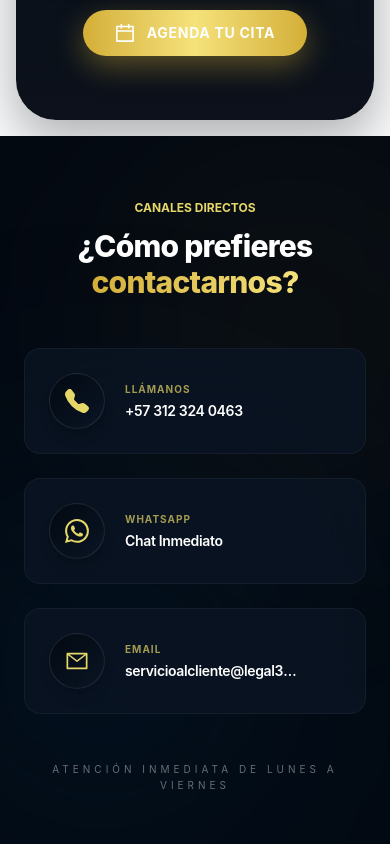
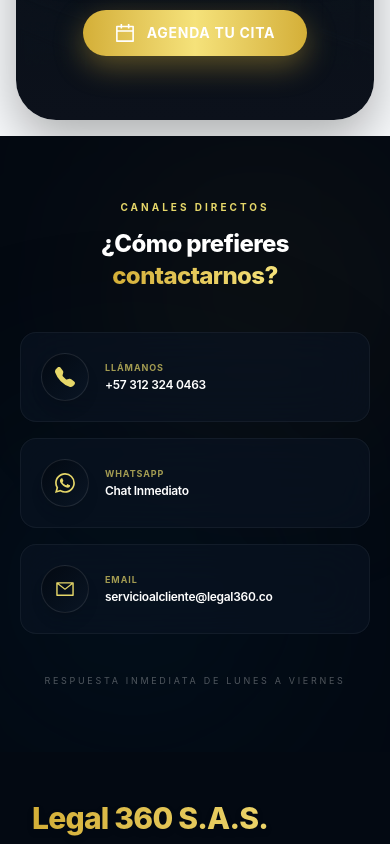
Before and after one commit to sazaba/legal360, a React (Vite) app: page / in a window 390 px wide. Shown: the part 6360-7204 px from the top of the page. Built offline with nearby package versions, Linux system fonts and the light colour scheme; no server answers.

Commit message:
planes upgrade21

```diff
--- a/src/components/ContactoAccesos.jsx
+++ b/src/components/ContactoAccesos.jsx
@@ -21,13 +21,13 @@
         hidden: { opacity: 0 },
         visible: {
             opacity: 1,
-            transition: { staggerChildren: 0.2 }
+            transition: { staggerChildren: 0.15 }
         }
     };
 
     const itemVariants = {
         hidden: { y: 20, opacity: 0 },
-        visible: { y: 0, opacity: 1 }
+        visible: { y: 0, opacity: 1, transition: { duration: 0.5, ease: "easeOut" } }
     };
 
     const contactItems = [
@@ -55,23 +55,23 @@
     ];
 
     return (
-        <section className="relative w-full bg-[#030912] py-16 px-6 lg:px-20 overflow-hidden isolate">
+        <section className="relative w-full bg-[#030912] py-16 px-5 lg:px-20 overflow-hidden isolate">
 
-            {/* Elementos decorativos de fondo (Luces sutiles) */}
-            <div className="absolute top-0 left-1/4 w-96 h-96 bg-[#d4af37]/5 blur-[120px] rounded-full pointer-events-none" />
-            <div className="absolute bottom-0 right-1/4 w-96 h-96 bg-[#001e33]/40 blur-[120px] rounded-full pointer-events-none" />
+            {/* Luces de fondo optimizadas (Gradientes simples > Filtros complejos para Safari) */}
+            <div className="absolute top-0 left-1/4 w-80 h-80 bg-[#d4af37]/5 blur-[100px] rounded-full pointer-events-none" />
+            <div className="absolute bottom-0 right-1/4 w-80 h-80 bg-[#001e33]/30 blur-[100px] rounded-full pointer-events-none" />
 
             <div className="max-w-6xl mx-auto relative z-10">
 
-                <div className="flex flex-col items-center mb-12">
+                <div className="flex flex-col items-center mb-10">
                     <motion.span
-                        initial={{ opacity: 0, tracking: "0.1em" }}
-                        whileInView={{ opacity: 1, tracking: "0.3em" }}
-                        className="text-[#e6d769] text-xs font-bold uppercase mb-3 font-montserrat"
+                        initial={{ opacity: 0, letterSpacing: "0.1em" }}
+                        whileInView={{ opacity: 1, letterSpacing: "0.3em" }}
+                        className="text-[#e6d769] text-[10px] sm:text-xs font-bold uppercase mb-3 font-montserrat"
                     >
                         Canales Directos
                     </motion.span>
-                    <h2 className="text-3xl md:text-4xl font-extrabold text-white font-montserrat text-center tracking-tight">
+                    <h2 className="text-2xl sm:text-3xl md:text-4xl font-extrabold text-white font-montserrat text-center tracking-tight px-4">
                         ¿Cómo prefieres <span className="text-transparent bg-clip-text bg-gradient-to-r from-[#d4af37] to-[#f5e27a]">contactarnos?</span>
                     </h2>
                 </div>
@@ -80,55 +80,57 @@
                     variants={containerVariants}
                     initial="hidden"
                     whileInView="visible"
-                    viewport={{ once: true }}
-                    className="grid grid-cols-1 md:grid-cols-3 gap-6"
+                    viewport={{ once: true, margin: "-50px" }}
+                    className="grid grid-cols-1 md:grid-cols-3 gap-4 sm:gap-6"
                 >
                     {contactItems.map((item) => (
                         <motion.div
                             key={item.id}
                             variants={itemVariants}
-                            whileHover={{ y: -8 }}
+                            whileTap={{ scale: 0.97 }}
                             onClick={item.action}
                             className="group relative cursor-pointer"
+                            style={{ WebkitTapHighlightColor: 'transparent' }}
                         >
-                            {/* Borde con Gradiente Animado */}
-                            <div className="absolute -inset-[1px] bg-gradient-to-r from-[#d4af37]/20 via-[#f5e27a]/40 to-[#d4af37]/20 rounded-2xl opacity-0 group-hover:opacity-100 blur-sm transition-opacity duration-500" />
+                            {/* Borde Neón */}
+                            <div className="absolute -inset-[1px] bg-gradient-to-r from-[#d4af37]/10 via-[#f5e27a]/30 to-[#d4af37]/10 rounded-2xl opacity-0 group-hover:opacity-100 transition-opacity duration-500 blur-[2px]" />
 
-                            {/* Cuerpo de la tarjeta */}
-                            <div className="relative bg-[#0a1524]/80 backdrop-blur-xl border border-white/5 p-6 rounded-2xl flex items-center gap-5 transition-all duration-300 group-hover:border-[#e6d769]/30 group-hover:bg-[#0c1c30]">
+                            {/* Cuerpo de la tarjeta - Glassmorphism optimizado para iOS */}
+                            <div className="relative bg-[#0a1524]/60 backdrop-blur-xl border border-white/5 p-5 sm:p-6 rounded-2xl flex items-center gap-4 transition-all duration-300 group-hover:bg-[#0c1c30]/80"
+                                 style={{ WebkitBackdropFilter: 'blur(20px)' }}>
 
-                                {/* Icono Circular con Pulso */}
-                                <div className="relative flex-shrink-0 w-14 h-14 bg-gradient-to-br from-[#030912] to-[#0a1524] rounded-full flex items-center justify-center border border-white/10 text-[#e6d769] text-2xl transition-transform duration-500 group-hover:scale-110 group-hover:border-[#e6d769]/50 shadow-lg">
+                                {/* Icono */}
+                                <div className="relative flex-shrink-0 w-12 h-12 sm:w-14 sm:h-14 bg-gradient-to-br from-[#030912] to-[#0a1524] rounded-full flex items-center justify-center border border-white/10 text-[#e6d769] text-xl sm:text-2xl transition-transform duration-500 group-hover:scale-110 shadow-lg transform-gpu">
                                     {item.icon}
-                                    {/* Anillo de pulso */}
-                                    <div className="absolute inset-0 rounded-full border border-[#e6d769]/30 animate-ping opacity-0 group-hover:opacity-100" />
+                                    {/* Pulso animado solo en dispositivos con hover (PC) */}
+                                    <div className="absolute inset-0 rounded-full border border-[#e6d769]/30 animate-ping opacity-0 group-hover:opacity-100 hidden md:block" />
                                 </div>
 
-                                <div className="flex flex-col overflow-hidden">
-                                    <span className="text-[#e6d769] text-[10px] font-bold uppercase tracking-widest font-montserrat mb-1 opacity-70 group-hover:opacity-100 transition-opacity">
+                                <div className="flex flex-col min-w-0">
+                                    <span className="text-[#e6d769] text-[9px] font-bold uppercase tracking-widest font-montserrat mb-0.5 opacity-70 group-hover:opacity-100">
                                         {item.name}
                                     </span>
-                                    <span className="text-white text-sm sm:text-base font-semibold font-roboto truncate tracking-tight">
+                                    <span className="text-white text-xs sm:text-sm md:text-base font-semibold font-roboto truncate tracking-tight pr-2">
                                         {item.info}
                                     </span>
                                 </div>
 
-                                {/* Flecha indicadora que aparece al final */}
-                                <div className="ml-auto opacity-0 -translate-x-4 group-hover:opacity-100 group-hover:translate-x-0 transition-all duration-300 text-[#e6d769]">
-                                    <svg width="20" height="20" viewBox="0 0 24 24" fill="none" stroke="currentColor" strokeWidth="2.5" strokeLinecap="round" strokeLinejoin="round"><path d="M5 12h14M12 5l7 7-7 7"/></svg>
+                                {/* Flecha */}
+                                <div className="ml-auto opacity-0 -translate-x-4 group-hover:opacity-100 group-hover:translate-x-0 transition-all duration-300 text-[#e6d769] flex-shrink-0">
+                                    <svg width="18" height="18" viewBox="0 0 24 24" fill="none" stroke="currentColor" strokeWidth="3" strokeLinecap="round" strokeLinejoin="round"><path d="M5 12h14M12 5l7 7-7 7"/></svg>
                                 </div>
                             </div>
                         </motion.div>
                     ))}
                 </motion.div>
 
-                {/* Footer de sección sutil */}
+                {/* Footer sutil */}
                 <motion.p
                     initial={{ opacity: 0 }}
-                    whileInView={{ opacity: 0.4 }}
-                    className="text-center text-white text-[10px] uppercase tracking-[0.4em] font-montserrat mt-12"
+                    whileInView={{ opacity: 0.3 }}
+                    className="text-center text-white text-[9px] uppercase tracking-[0.3em] font-montserrat mt-10 px-6"
                 >
-                    Atención inmediata de Lunes a Viernes
+                    Respuesta inmediata de Lunes a Viernes
                 </motion.p>
             </div>
         </section>
```
